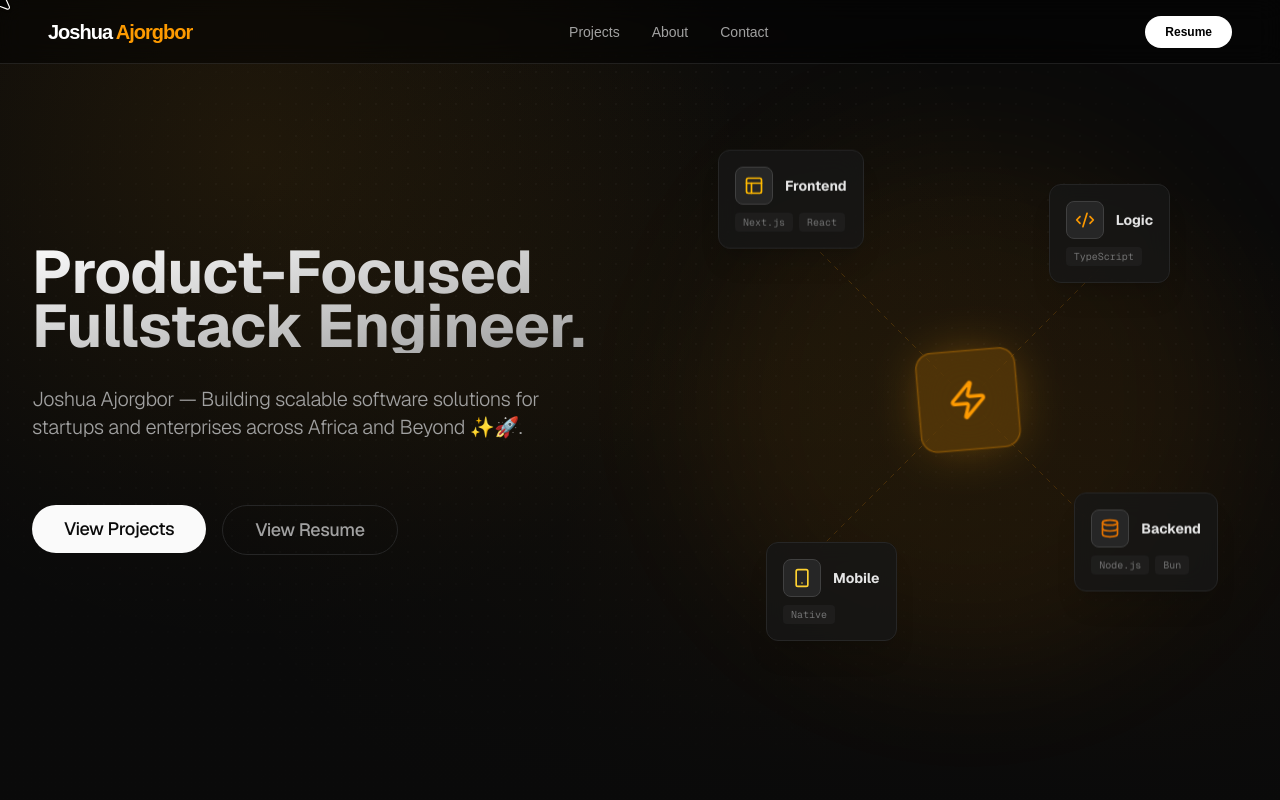
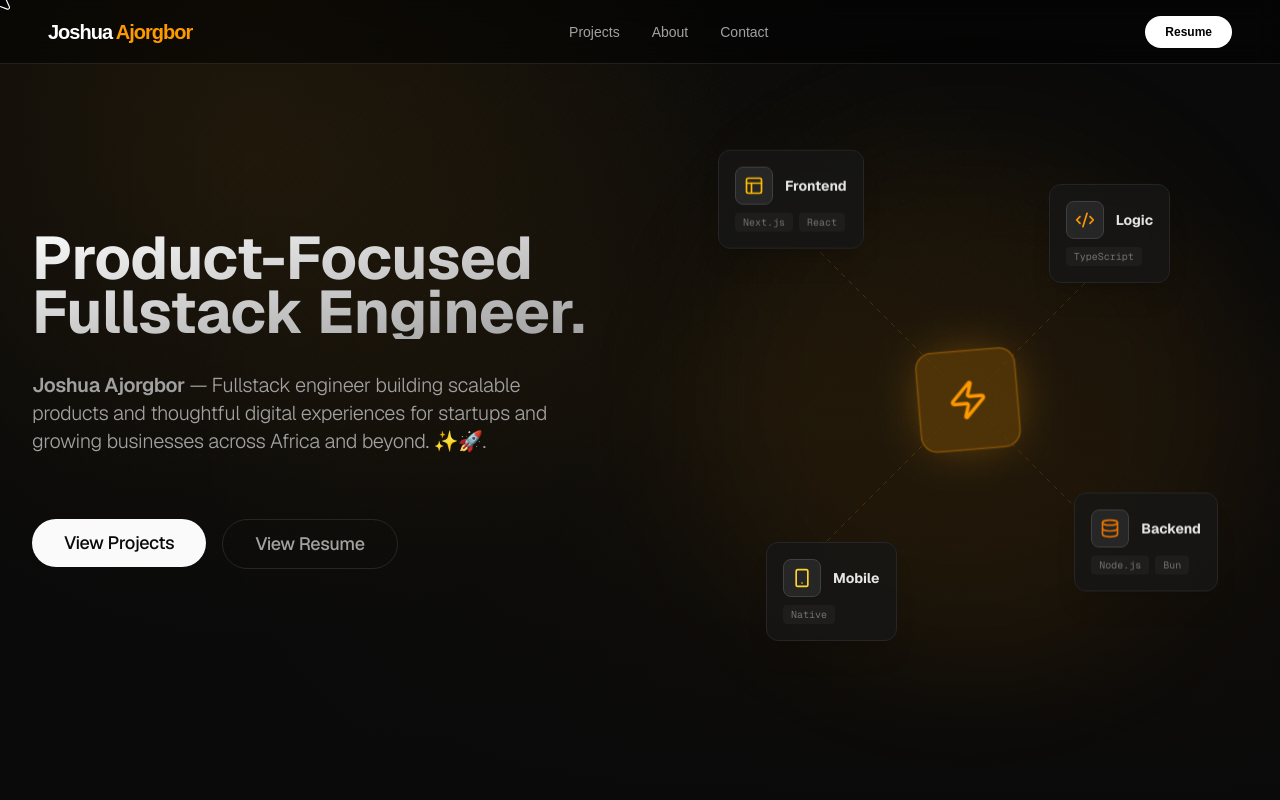
Before and after one commit to JAjorgbor/jajorgbor-portfolio, a Next.js app: page / in a window 1280 px wide. Shown: the top 800 px of the page. Built offline with nearby package versions, Linux system fonts and the light colour scheme.

Commit message:
updated hero section

```diff
--- a/components/sections/hero.tsx
+++ b/components/sections/hero.tsx
@@ -42,8 +42,10 @@ export function Hero() {
               animate={{ opacity: 1 }}
               transition={{ duration: 0.8, ease: "easeOut", delay: 0.4 }}
             >
-              Joshua Ajorgbor — Building scalable software solutions for
-              startups and enterprises across Africa and Beyond ✨🚀.
+              <strong className="font-semibold">Joshua Ajorgbor</strong> —
+              Fullstack engineer building scalable products and thoughtful
+              digital experiences for startups and growing businesses across
+              Africa and beyond. ✨🚀.
             </motion.p>
 
             <motion.div
```
